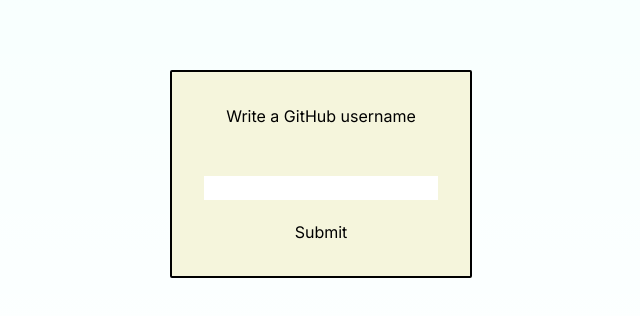
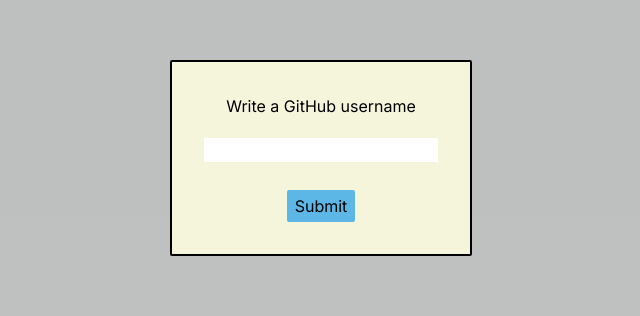
Before and after one commit to edealfonso/github-repos-lists, a Next.js app: page / in a window 1280 px wide. Shown: the part 226-542 px from the top of the page, without its empty margins (319-959 px from the left). Built offline with nearby package versions, Linux system fonts and the light colour scheme.

Commit message:
searchbar improve

```diff
--- a/src/components/SearchBar.tsx
+++ b/src/components/SearchBar.tsx
@@ -2,10 +2,22 @@
 import { searchRepositories } from "@/api/github";
 import { AppContext } from "@/context/app-context";
 import { RepositoryData } from "@/lib/types";
-import { FormEvent, useContext } from "react";
+import { FormEvent, useContext, useEffect, useRef } from "react";
 
 export default function SearchBar() {
-  const { toggleForm, username, setList } = useContext(AppContext);
+  const { toggleForm, username, setList, list } = useContext(AppContext);
+  const inputKeywords = useRef<HTMLInputElement>(null);
+  const inputLanguages = useRef<HTMLInputElement>(null);
+
+  useEffect(() => {
+    console.log(typeof inputKeywords);
+    if (inputKeywords.current) {
+      inputKeywords.current.value = "";
+    }
+    if (inputLanguages.current) {
+      inputLanguages.current.value = "";
+    }
+  }, [username]);
 
   async function handleSearch(event: FormEvent<HTMLFormElement>) {
     event.preventDefault();
@@ -24,7 +36,7 @@
 
   return (
     <>
-      {username && (
+      {username && list && (
         <>
           <div
             className="mb-4 p-2 rounded-sm"
@@ -33,11 +45,11 @@
             <form onSubmit={handleSearch}>
               <label className="flex flex-col gap-1">
                 Keywords:
-                <input type="text" name="keywords" />
+                <input type="text" name="keywords" ref={inputKeywords} />
               </label>
               <label className="flex flex-col gap-1 mt-4">
                 Languages (separate by commas):
-                <input type="text" name="language" />
+                <input type="text" name="language" ref={inputLanguages} />
               </label>
               <input
                 className="py-1 px-2 mt-4 rounded-sm"
@@ -56,6 +68,15 @@
           </p>
         </>
       )}
+      {username && !list && (
+        <>
+          No repositories found for user <b>{username}</b>
+          {` `}
+          <a onClick={toggleForm} className="small">
+            (change)
+          </a>
+        </>
+      )}
     </>
   );
 }
--- a/src/components/UserInputForm.tsx
+++ b/src/components/UserInputForm.tsx
@@ -26,21 +26,29 @@
   return (
     <>
       {showForm && (
-        <div className="fixed inset-16 flex items-center justify-center">
+        <div className="fixed inset-0 flex items-center justify-center backdrop-brightness-50 bg-white/50">
           <form
-            className="relative flex flex-col gap-5 items-center justify-center text-center p-8 rounded-sm border-solid border-2 border-black"
+            className="relative flex flex-col gap-5 items-center justify-center text-center p-8 mb-8 rounded-sm border-solid border-2 border-black"
             onSubmit={handleSubmit}
             style={{ backgroundColor: "var(--background-alt-color)" }}
           >
-            <label className="flex flex-col gap-12">
+            <label className="flex flex-col gap-5">
               Write a GitHub username
               <input type="text" name="username" />
             </label>
-            <input type="submit" value="Submit" />
+            <input
+              className="py-1 px-2 mt-2 rounded-sm"
+              type="submit"
+              value="Submit"
+              style={{ backgroundColor: "var(--button-color)" }}
+            />
             {username && (
-              <a onClick={toggleForm}>
+              <a
+                className="absolute top-0 right-0 translate-x-5 -translate-y-5"
+                onClick={toggleForm}
+              >
                 <Image
-                  className="absolute top-0 right-0 translate-x-5 -translate-y-5 p-1 bg-white rounded-full border-solid border-2 border-black"
+                  className="p-1 bg-white rounded-full border-solid border-2 border-black"
                   src="/images/icons/close.svg"
                   width={40}
                   height={40}
```
Also changed, not shown: 1 other file (tests, documents, lock files or other folders).
